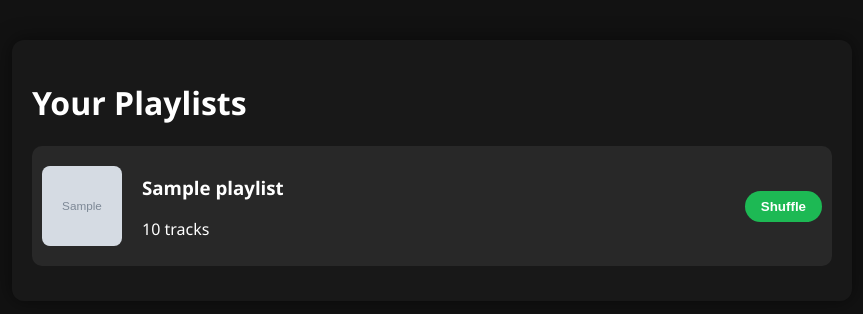
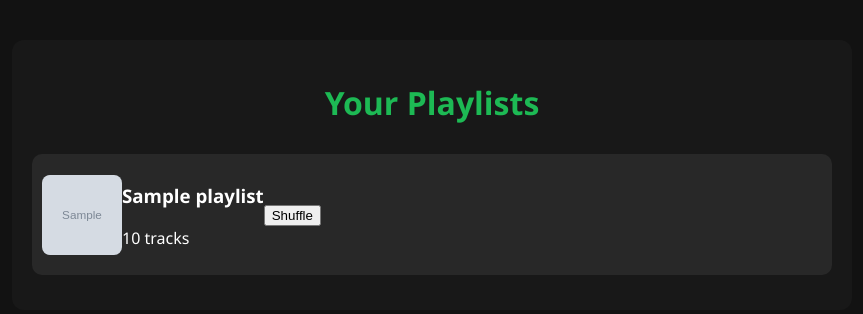
Before and after one commit to Ropzx/spotifyX, a Flask app: template templates/playlists.html in a window 1280 px wide. Shown: the top 314 px of the page, without its empty margins (208-1071 px from the left). Run offline with Flask 3, Linux system fonts and the light colour scheme; the template is opened without the code that fills it: most values are stand-ins (such as "Sample title", 1, 10 or a date in 2020); grey boxes marked "Sample" are stand-in pictures.

Commit message:
Update style.css

```diff
--- a/static/style.css
+++ b/static/style.css
@@ -2,44 +2,37 @@
 
 body {
     margin: 0;
-  padding: 0;
     font-family: 'Segoe UI', sans-serif;
-  background: #121212;
-  color: #ffffff;
-}
-
-a {
-  color: #1DB954;
-  text-decoration: none;
-  transition: 0.2s;
-}
-
-a:hover {
-  text-decoration: underline;
+    background-color: #121212;
+    color: white;
 }
 
 .container {
     max-width: 800px;
     margin: 40px auto;
     padding: 20px;
-  background: #181818;
+    background-color: #181818;
     border-radius: 12px;
-  box-shadow: 0 0 20px rgba(0, 0, 0, 0.5);
+}
+
+h1 {
+    text-align: center;
+    color: #1DB954;
+    margin-bottom: 30px;
 }
 
 .playlist {
     display: flex;
     align-items: center;
-  gap: 20px;
     background: #282828;
     padding: 10px;
+    border-radius: 10px;
     margin-bottom: 15px;
-  border-radius: 10px;
-  transition: 0.3s;
+    transition: 0.3s ease;
 }
 
 .playlist:hover {
-  background: #333333;
+    background-color: #333;
 }
 
 .playlist img {
@@ -48,21 +41,6 @@ a:hover {
     border-radius: 8px;
 }
 
-.playlist form {
-  margin-left: auto;
-}
-
-button {
-  background: #1DB954;
-  border: none;
-  padding: 8px 16px;
-  border-radius: 25px;
-  color: white;
-  cursor: pointer;
-  font-weight: bold;
-  transition: background 0.3s;
-}
-
-button:hover {
-  background: #1ed760;
-}
+.info {
+    flex: 1;
+    padding: 0
```
Lines whose indentation alone changed are shown as unchanged.
